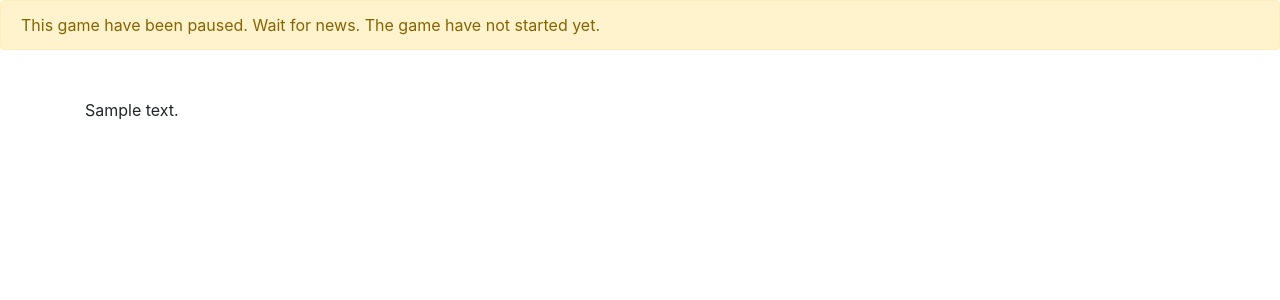
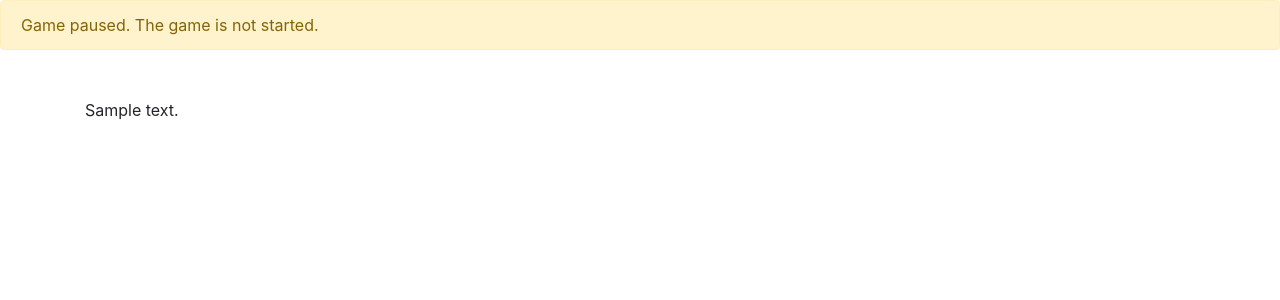
Before and after one commit to odinje/yactff, a Django app: template web/templates/web/index.html in a window 1280 px wide. Shown: the part 59-359 px from the top of the page. Run offline with Django 3.2, Linux system fonts and the light colour scheme; the template is opened without the code that fills it: most values are stand-ins (such as "Sample title", 1, 10 or a date in 2020); some libraries are stand-ins or nearby versions.

Commit message:
Minor string fixes

```diff
--- a/web/templates/web/base.html
+++ b/web/templates/web/base.html
@@ -1,7 +1,7 @@
 <!DOCTYPE html>
 <html lang=en>
 <head>
-  <title>{% block title%}yactff - Yet Another CTF Framework{% endblock %}</title>
+  <title>{% block title %}{{ ctf_name }}{% endblock %}</title>
   <!-- Option to load from cdn, and local -->
   <!-- Latest compiled and minified CSS -->
 <link rel="stylesheet" href="https://maxcdn.bootstrapcdn.com/bootstrap/4.0.0-beta.2/css/bootstrap.min.css" integrity="sha384-PsH8R72JQ3SOdhVi3uxftmaW6Vc51MKb0q5P2rRUpPvrszuE4W1povHYgTpBfshb" crossorigin="anonymous">
@@ -62,13 +62,13 @@
 {% if paused or not game_started or game_ended %}
 <div class="alert alert-warning alert-dismissible fade show" role="alert">
   {% if paused %}
-  This game have been paused. Wait for news.
+  Game paused.
   {% endif %}
   {% if not game_started %}
-  The game have not started yet.
+  The game is not started.
   {% endif %}
   {% if game_ended %}
-  The game have eneded.
+  The game has eneded.
   {% endif %}
 </div>
 {% endif %}
--- a/yactff/celery.py
+++ b/yactff/celery.py
@@ -3,6 +3,7 @@ from __future__ import absolute_import, unicode_literals
 import os
 from celery import Celery
 
+ os.environ.setdefault('DJANGO_SETTINGS_MODULE', 'yactff.settings.production')
 
 app = Celery('yactff')
 
```
